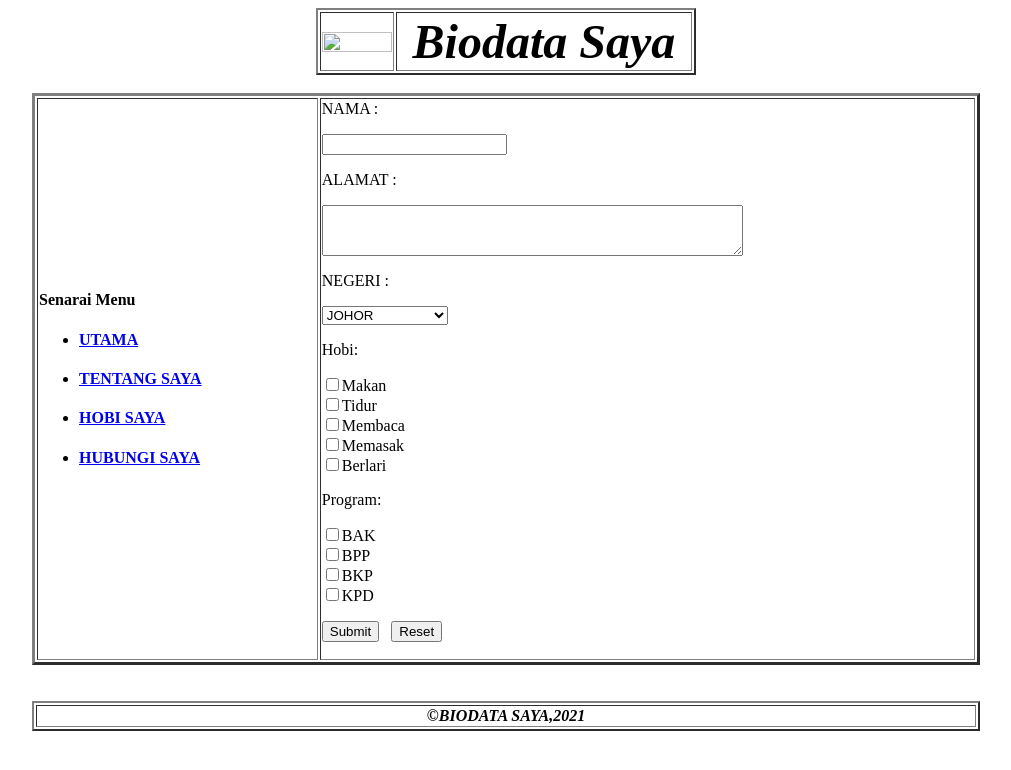
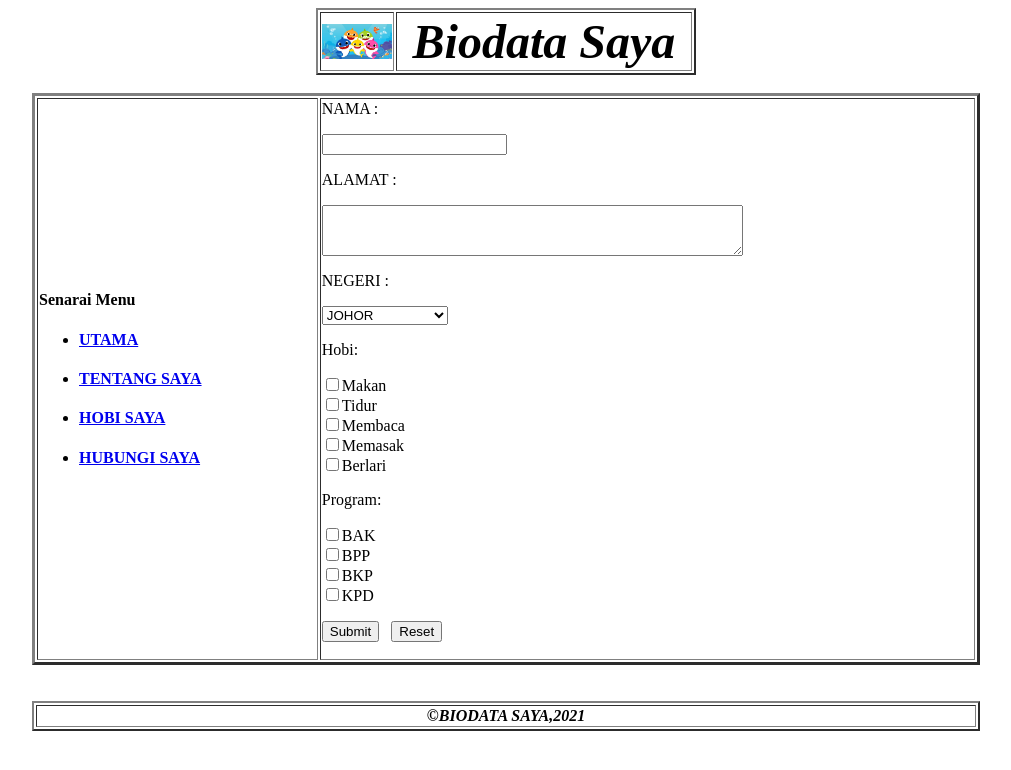
Before and after one commit to azzie11/KPD1023-Penilaian-Prestasi-K3, a plain HTML site: page index.html in a window 1280 px wide. Shown: the whole page, without its empty margins (134-1145 px from the left). Drawn offline with Linux system fonts and the light colour scheme.

Commit message:
Update index.html

```diff
--- a/index.html
+++ b/index.html
@@ -8,7 +8,7 @@
 
       <table width="30%" border="2">
         <tr>
-          <th width="20%"><img src="images/profil_header.jpg" width="100%"></th>
+          <th width="20%"><img src="images/profile_header.jpeg" width="100%"></th>
           <th><font size="50"><i>Biodata Saya</i></font></th>
         </tr>
       </table>
```
